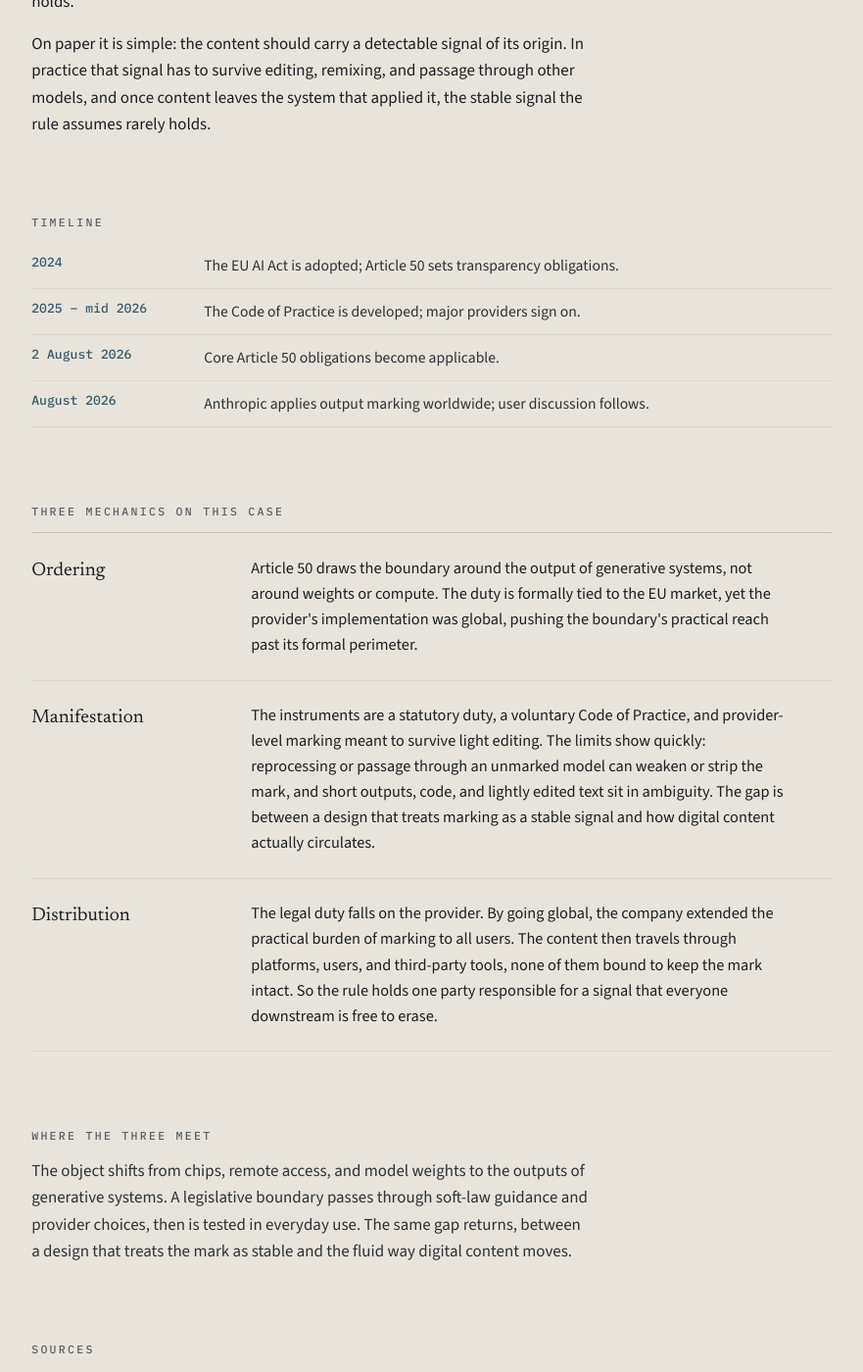
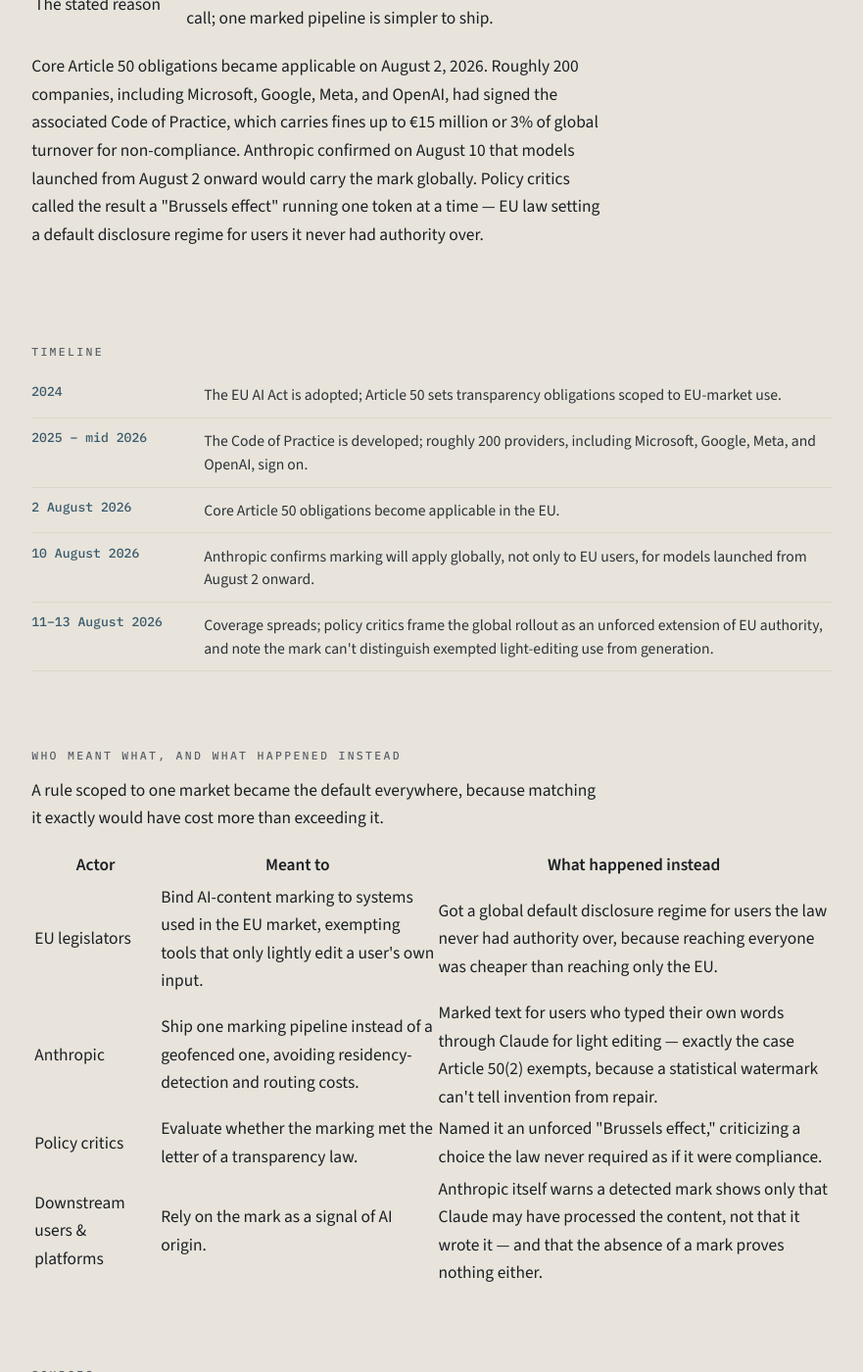
Before and after one commit to GaeunLim01/regulatory-order, a Jekyll site: the page built from cases/claude-watermarking/index.html, in a window 1280 px wide and 1400 px high, scrolled down 670 px. Shown: the whole window at 98% size, without its empty margins (199-1080 px from the left). Built offline with Jekyll 4.4.1, drawn with Linux system fonts in a browser that asks for light colours; some of the changed text lies outside the part shown.

Commit message:
Add files via upload

```diff
--- a/cases/claude-watermarking/index.html
+++ b/cases/claude-watermarking/index.html
@@ -4,18 +4,22 @@
 permalink: /cases/claude-watermarking/
 case_id: "05"
 regulatory_subject: The EU transparency obligation for AI-generated content, and its global operationalization by a provider.
-trace: "Boundary, Friction*, Re-response!"
-trace_note: "Starts at the boundary stage with the legislation itself, then holds a long friction as the mark is edited away downstream."
-description: Marking AI-generated content under EU rules. Read through boundary, instrument, and where the burden landed.
+description: Marking AI-generated content under EU rules. Read for why a rule scoped to one market became the default everywhere, and what a provider gained by exceeding it instead of matching it.
 ---
 
 <section class="csection">
   <div class="chero__shell">
-    <p class="ceyebrow">Narrative</p>
-    <div class="cbody">
-      <p>Article 50 of the EU AI Act requires providers of generative systems to mark outputs in a machine-readable form, so people can tell content was machine-made. After signing the related Code of Practice, Anthropic began embedding imperceptible text watermarks and provenance metadata in Claude outputs worldwide. The rollout met user criticism and questions about how well the mark holds.</p>
-      <p>On paper it is simple: the content should carry a detectable signal of its origin. In practice that signal has to survive editing, remixing, and passage through other models, and once content leaves the system that applied it, the stable signal the rule assumes rarely holds.</p>
-    </div>
+    <p class="ceyebrow">What Article 50 was actually built to bind</p>
+    <p class="cbody" style="margin-bottom:0.75rem;">Article 50(2) binds AI systems as used within the EU — nothing in it reaches a response generated for a user in Singapore or São Paulo. Anthropic marked every Claude output everywhere anyway, not because the law required it, but because one global pipeline is cheaper to build than a geofenced one.</p>
+    <table class="cgap">
+      <thead><tr><th>What</th><th>What actually happened</th></tr></thead>
+      <tbody>
+        <tr><td>Article 50(2) was built to bind</td><td>Systems as used within the EU market, exempting tools performing assistive, light-editing functions that don't substantially alter the user's own input.</td></tr>
+        <tr><td>Anthropic applied it to</td><td>Every Claude output worldwide, at the model level, regardless of where the user is or what they asked for.</td></tr>
+        <tr><td>The stated reason</td><td>Engineering cost — geofencing would mean residency detection and routing logic for every call; one marked pipeline is simpler to ship.</td></tr>
+      </tbody>
+    </table>
+    <p class="cbody" style="margin-top:1.1rem;">Core Article 50 obligations became applicable on August 2, 2026. Roughly 200 companies, including Microsoft, Google, Meta, and OpenAI, had signed the associated Code of Practice, which carries fines up to €15 million or 3% of global turnover for non-compliance. Anthropic confirmed on August 10 that models launched from August 2 onward would carry the mark globally. Policy critics called the result a "Brussels effect" running one token at a time — EU law setting a default disclosure regime for users it never had authority over.</p>
   </div>
 </section>
 
@@ -24,10 +28,11 @@
     <p class="ceyebrow">Timeline</p>
     <table class="ctimeline">
       <tbody>
-        <tr><th>2024</th><td>The EU AI Act is adopted; Article 50 sets transparency obligations.</td></tr>
-        <tr><th>2025 – mid 2026</th><td>The Code of Practice is developed; major providers sign on.</td></tr>
-        <tr><th>2 August 2026</th><td>Core Article 50 obligations become applicable.</td></tr>
-        <tr><th>August 2026</th><td>Anthropic applies output marking worldwide; user discussion follows.</td></tr>
+        <tr><th>2024</th><td>The EU AI Act is adopted; Article 50 sets transparency obligations scoped to EU-market use.</td></tr>
+        <tr><th>2025 – mid 2026</th><td>The Code of Practice is developed; roughly 200 providers, including Microsoft, Google, Meta, and OpenAI, sign on.</td></tr>
+        <tr><th>2 August 2026</th><td>Core Article 50 obligations become applicable in the EU.</td></tr>
+        <tr><th>10 August 2026</th><td>Anthropic confirms marking will apply globally, not only to EU users, for models launched from August 2 onward.</td></tr>
+        <tr><th>11–13 August 2026</th><td>Coverage spreads; policy critics frame the global rollout as an unforced extension of EU authority, and note the mark can't distinguish exempted light-editing use from generation.</td></tr>
       </tbody>
     </table>
   </div>
@@ -35,36 +40,35 @@
 
 <section class="csection">
   <div class="chero__shell">
-    <p class="ceyebrow">Three mechanics on this case</p>
-    <div class="clens">
-      <div class="clens__row" id="ordering">
-        <span class="clens__name">Ordering</span>
-        <div class="clens__obs">
-          <p>Article 50 draws the boundary around the output of generative systems, not around weights or compute. The duty is formally tied to the EU market, yet the provider's implementation was global, pushing the boundary's practical reach past its formal perimeter.</p>
-        </div>
-      </div>
-      <div class="clens__row" id="manifestation">
-        <span class="clens__name">Manifestation</span>
-        <div class="clens__obs">
-          <p>The instruments are a statutory duty, a voluntary Code of Practice, and provider-level marking meant to survive light editing. The limits show quickly: reprocessing or passage through an unmarked model can weaken or strip the mark, and short outputs, code, and lightly edited text sit in ambiguity. The gap is between a design that treats marking as a stable signal and how digital content actually circulates.</p>
-        </div>
-      </div>
-      <div class="clens__row" id="distribution">
-        <span class="clens__name">Distribution</span>
-        <div class="clens__obs">
-          <p>The legal duty falls on the provider. By going global, the company extended the practical burden of marking to all users. The content then travels through platforms, users, and third-party tools, none of them bound to keep the mark intact. So the rule holds one party responsible for a signal that everyone downstream is free to erase.</p>
-        </div>
-      </div>
-    </div>
-  </div>
-</section>
-
-<section class="csection">
-  <div class="chero__shell">
-    <p class="ceyebrow">Where the three meet</p>
-    <div class="cbody cbody--close">
-      <p>The object shifts from chips, remote access, and model weights to the outputs of generative systems. A legislative boundary passes through soft-law guidance and provider choices, then is tested in everyday use. The same gap returns, between a design that treats the mark as stable and the fluid way digital content moves.</p>
-    </div>
+    <p class="ceyebrow">Who meant what, and what happened instead</p>
+    <p class="cbody" style="margin-bottom:1rem;">A rule scoped to one market became the default everywhere, because matching it exactly would have cost more than exceeding it.</p>
+    <table class="cgap">
+      <thead>
+        <tr><th>Actor</th><th>Meant to</th><th>What happened instead</th></tr>
+      </thead>
+      <tbody>
+        <tr>
+          <td>EU legislators</td>
+          <td>Bind AI-content marking to systems used in the EU market, exempting tools that only lightly edit a user's own input.</td>
+          <td>Got a global default disclosure regime for users the law never had authority over, because reaching everyone was cheaper than reaching only the EU.</td>
+        </tr>
+        <tr>
+          <td>Anthropic</td>
+          <td>Ship one marking pipeline instead of a geofenced one, avoiding residency-detection and routing costs.</td>
+          <td>Marked text for users who typed their own words through Claude for light editing — exactly the case Article 50(2) exempts, because a statistical watermark can't tell invention from repair.</td>
+        </tr>
+        <tr>
+          <td>Policy critics</td>
+          <td>Evaluate whether the marking met the letter of a transparency law.</td>
+          <td>Named it an unforced "Brussels effect," criticizing a choice the law never required as if it were compliance.</td>
+        </tr>
+        <tr>
+          <td>Downstream users &amp; platforms</td>
+          <td>Rely on the mark as a signal of AI origin.</td>
+          <td>Anthropic itself warns a detected mark shows only that Claude may have processed the content, not that it wrote it — and that the absence of a mark proves nothing either.</td>
+        </tr>
+      </tbody>
+    </table>
   </div>
 </section>
 
@@ -76,6 +80,8 @@
         <tr><th>Official</th><td><a href="https://www.anthropic.com/news/claude-text-watermark">Anthropic, "How Claude's text watermarking works"</a></td></tr>
         <tr><th>Official</th><td><a href="https://support.claude.com/en/articles/16266773-how-claude-marks-ai-generated-content">Anthropic Help Center, "How Claude marks AI-generated content"</a></td></tr>
         <tr><th>Reporting</th><td><a href="https://www.euronews.com/next/2026/08/11/eu-compliance-delivered-globally-anthropic-to-watermark-claudes-output-worldwide">Euronews, "EU compliance, delivered globally: Anthropic to watermark Claude's output worldwide"</a> (Aug. 11, 2026)</td></tr>
+        <tr><th>Reporting</th><td><a href="https://brusselssignal.eu/2026/08/storm-of-critique-after-anthropic-watermarks-claude-text-worldwide-to-meet-eu-ai-act-rules/">Brussels Signal, "Storm of critique after Anthropic watermarks Claude text worldwide..."</a> (Aug. 2026)</td></tr>
+        <tr><th>Analysis</th><td><a href="https://businessmodelanalyst.com/anthropic-claude-watermark-eu-ai-act/">Business Model Analyst, "Anthropic Will Watermark Claude Worldwide, Including Text You Wrote Yourself"</a></td></tr>
       </tbody>
     </table>
   </div>
```
